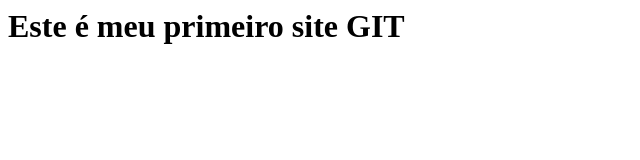
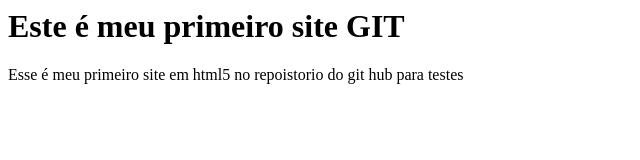
Before and after one commit to Rafaellsouza/projetogit, a plain HTML site: page index.html in a window 1280 px wide. Shown: the whole page, without its empty margins (0-640 px from the left). Drawn offline with Linux system fonts and the light colour scheme.

Commit message:
Alterei novamente o index

```diff
--- a/index.html
+++ b/index.html
@@ -5,6 +5,7 @@
     </head>
     <body>
         <h1>Este é meu primeiro site GIT</h1>
+        <p>Esse é meu primeiro site em html5 no repoistorio do git hub para testes</p>
     </body>
 
 </html>
```
